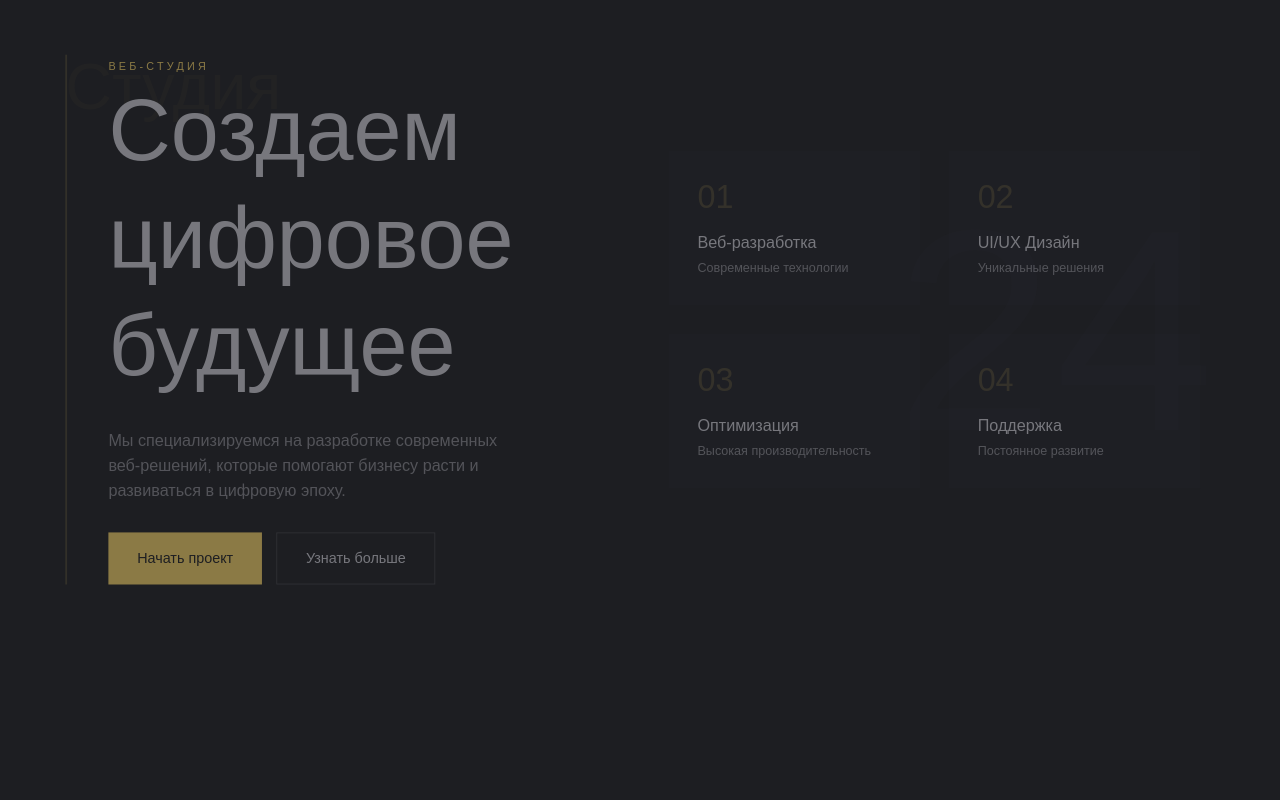
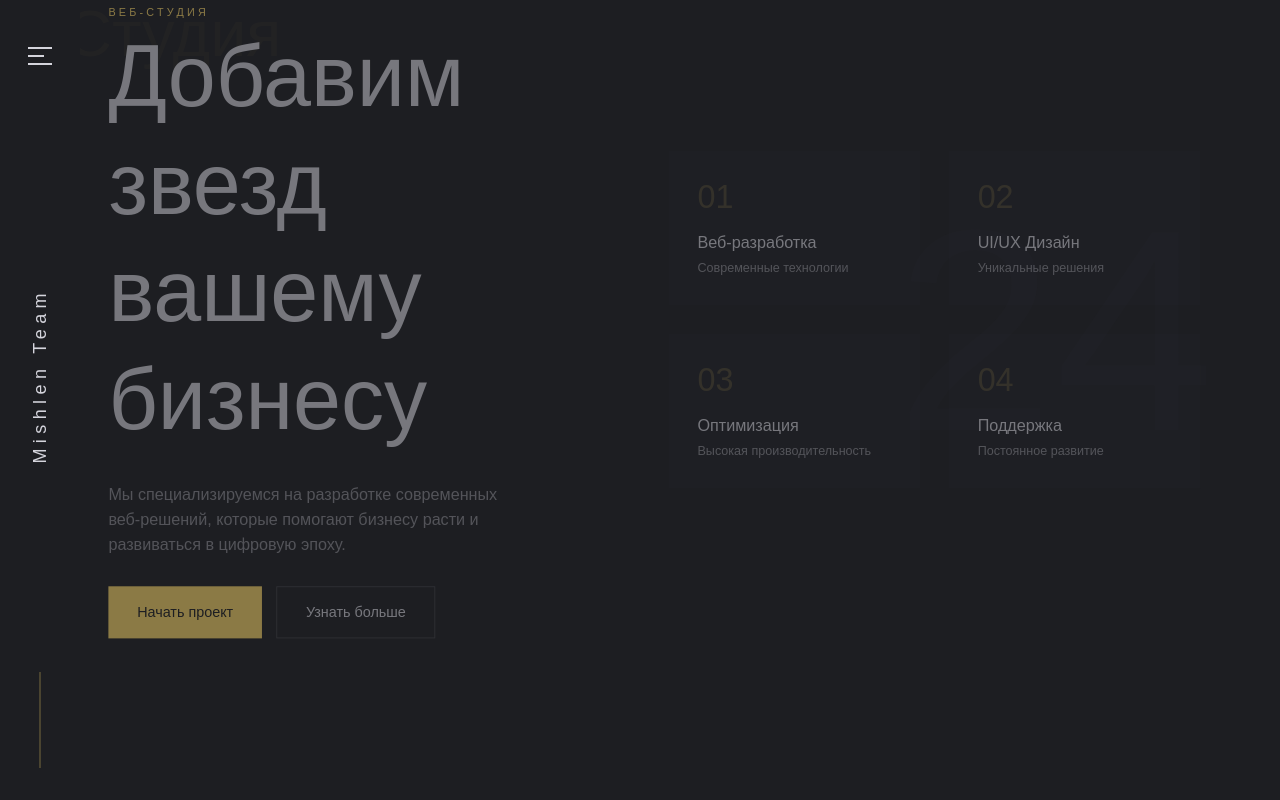
Before and after one commit to burkovmu/web-final, a Next.js app: page / in a window 1280 px wide. Shown: the top 800 px of the page. Built offline with nearby package versions, Linux system fonts and the light colour scheme; a web font is replaced by a local one.

Commit message:
Обновлен заголовок в главном блоке: 'Добавим звезд вашему бизнесу'

```diff
--- a/src/app/layout.tsx
+++ b/src/app/layout.tsx
@@ -1,5 +1,6 @@
 import './globals.css';
 import CustomCursor from '@/components/CustomCursor';
+import Navigation from '@/components/Navigation';
 import { stolzl } from './fonts';
 
 export const metadata = {
@@ -15,6 +16,7 @@ export default function RootLayout({
   return (
     <html lang="en" className={stolzl.variable}>
       <body>
+        <Navigation />
         {children}
         <CustomCursor />
       </body>
--- a/src/components/HeroSection.tsx
+++ b/src/components/HeroSection.tsx
@@ -49,9 +49,9 @@ export default function HeroSection() {
                   transition={{ delay: 0.3 }}
                   className="text-8xl font-stolzl text-[#d4d4dc] leading-tight"
                 >
-                  Создаем<br />
-                  цифровое<br />
-                  будущее
+                  Добавим<br />
+                  звезд<br />
+                  вашему бизнесу
                 </motion.h1>
 
                 <motion.p
--- a/src/components/Navigation.tsx
+++ b/src/components/Navigation.tsx
@@ -1,81 +1,124 @@
 'use client';
 
 import { useState } from 'react';
-import { motion } from 'framer-motion';
+import { motion, AnimatePresence } from 'framer-motion';
+import Link from 'next/link';
+
+const menuItems = [
+  { title: 'Главная', href: '/' },
+  { title: 'О нас', href: '/about' },
+  { title: 'Услуги', href: '/services' },
+  { title: 'Проекты', href: '/projects' },
+  { title: 'Контакты', href: '/contacts' }
+];
 
 export default function Navigation() {
-  const [isOpen, setIsOpen] = useState(false);
-
-  const menuItems = [
-    { href: '#home', label: 'Главная' },
-    { href: '#projects', label: 'Проекты' },
-    { href: '#services', label: 'Услуги' },
-    { href: '#about', label: 'О нас' },
-    { href: '#contact', label: 'Контакты' }
-  ];
-
-  const scrollToSection = (sectionId: string) => {
-    const element = document.querySelector(sectionId);
-    if (element) {
-      element.scrollIntoView({ behavior: 'smooth' });
-      setIsOpen(false);
-    }
-  };
+  const [isMenuOpen, setIsMenuOpen] = useState(false);
 
   return (
     <>
-      <nav className="fixed top-0 left-0 h-screen w-[80px] bg-[#1d1e22] border-r border-[#393f4d] z-50">
-        <div className="h-full flex flex-col items-center justify-between py-8">
-          {/* Logo */}
-          <div className="w-full px-4">
-            <motion.button
-              whileHover={{ scale: 1.05 }}
-              whileTap={{ scale: 0.95 }}
-              onClick={() => setIsOpen(!isOpen)}
-              className="w-full aspect-square bg-[#393f4d] hover:bg-[#feda6a] transition-colors flex flex-col items-center justify-center gap-2"
+      {/* Вертикальная шапка */}
+      <motion.div
+        initial={{ opacity: 0 }}
+        animate={{ opacity: 1 }}
+        transition={{ duration: 0.8 }}
+        className="fixed left-0 top-0 h-screen w-20 bg-[#1d1e22] z-50 flex flex-col items-center justify-between py-8"
       >
-              <span className="w-6 h-[2px] bg-[#d4d4dc] transition-colors" />
-              <span className="w-6 h-[2px] bg-[#d4d4dc] transition-colors" />
-              <span className="w-6 h-[2px] bg-[#d4d4dc] transition-colors" />
-            </motion.button>
+        {/* Кнопка меню */}
+        <button
+          onClick={() => setIsMenuOpen(true)}
+          className="w-12 h-12 relative group"
+        >
+          <div className="absolute left-1/2 top-1/2 -translate-x-1/2 -translate-y-1/2 w-6 flex flex-col gap-1.5">
+            <div className="w-full h-[2px] bg-[#d4d4dc] group-hover:bg-[#feda6a] transition-colors" />
+            <div className="w-2/3 h-[2px] bg-[#d4d4dc] group-hover:bg-[#feda6a] transition-colors" />
+            <div className="w-full h-[2px] bg-[#d4d4dc] group-hover:bg-[#feda6a] transition-colors" />
+          </div>
+        </button>
+
+        {/* Вертикальный текст */}
+        <div className="flex-1 flex items-center">
+          <motion.div
+            className="rotate-180 text-[#d4d4dc] text-lg tracking-[0.3em] font-stolzl"
+            style={{ writingMode: 'vertical-rl' }}
+          >
+            Mishlen Team
+          </motion.div>
         </div>
 
-          {/* Company Name */}
-          <div className="rotate-180 [writing-mode:vertical-rl] text-2xl tracking-widest text-[#feda6a] font-light select-none">
-            Web Studio
-          </div>
+        {/* Декоративная линия */}
+        <div className="w-[2px] h-24 bg-[#feda6a]/20" />
+      </motion.div>
 
-          {/* Decorative Element */}
-          <div className="w-2 h-2 bg-[#393f4d]" />
-        </div>
-      </nav>
+      {/* Всплывающее меню */}
+      <AnimatePresence>
+        {isMenuOpen && (
+          <>
+            {/* Затемнение */}
+            <motion.div
+              initial={{ opacity: 0 }}
+              animate={{ opacity: 1 }}
+              exit={{ opacity: 0 }}
+              transition={{ duration: 0.3 }}
+              className="fixed inset-0 bg-black/80 backdrop-blur-sm z-40"
+              onClick={() => setIsMenuOpen(false)}
+            />
 
-      {/* Sidebar Menu */}
+            {/* Меню */}
             <motion.div
               initial={{ x: '-100%' }}
-        animate={{ x: isOpen ? '80px' : '-100%' }}
-        transition={{ type: 'spring', stiffness: 300, damping: 30 }}
-        className="fixed top-0 left-0 h-screen w-[300px] bg-[#393f4d] z-40 p-12"
+              animate={{ x: 0 }}
+              exit={{ x: '-100%' }}
+              transition={{ type: 'tween', duration: 0.4 }}
+              className="fixed left-0 top-0 w-full max-w-xl h-screen bg-[#1d1e22] z-50 p-20"
             >
-        <div className="h-full flex flex-col justify-center">
+              {/* Кнопка закрытия */}
+              <button
+                onClick={() => setIsMenuOpen(false)}
+                className="absolute right-8 top-8 w-12 h-12 flex items-center justify-center group"
+              >
+                <div className="relative w-8 h-8">
+                  <div className="absolute inset-0 rotate-45 flex items-center justify-center">
+                    <div className="w-full h-[2px] bg-[#d4d4dc] group-hover:bg-[#feda6a] transition-colors" />
+                  </div>
+                  <div className="absolute inset-0 -rotate-45 flex items-center justify-center">
+                    <div className="w-full h-[2px] bg-[#d4d4dc] group-hover:bg-[#feda6a] transition-colors" />
+                  </div>
+                </div>
+              </button>
+
+              {/* Навигация */}
+              <nav className="h-full flex flex-col justify-center -mt-20">
                 <ul className="space-y-8">
-            {menuItems.map((item) => (
+                  {menuItems.map((item, index) => (
                     <motion.li
                       key={item.href}
-                whileHover={{ x: 10 }}
-                className="overflow-hidden"
+                      initial={{ opacity: 0, x: -20 }}
+                      animate={{ opacity: 1, x: 0 }}
+                      exit={{ opacity: 0, x: -20 }}
+                      transition={{ delay: index * 0.1 }}
                     >
-                <button
-                  onClick={() => scrollToSection(item.href)}
-                  className="text-3xl font-light text-[#d4d4dc] hover:text-[#feda6a] transition-colors"
+                      <Link
+                        href={item.href}
+                        className="group flex items-center gap-4 text-[#d4d4dc] hover:text-[#feda6a] transition-colors"
+                        onClick={() => setIsMenuOpen(false)}
                       >
-                  {item.label}
-                </button>
+                        <span className="text-4xl font-stolzl">{item.title}</span>
+                        <div className="h-[1px] w-0 bg-[#feda6a] group-hover:w-24 transition-all" />
+                      </Link>
                     </motion.li>
                   ))}
                 </ul>
+              </nav>
+
+              {/* Декоративный текст */}
+              <div className="absolute right-8 bottom-8 text-[20rem] font-stolzl text-[#393f4d]/10 leading-none select-none pointer-events-none">
+                MT
               </div>
             </motion.div>
           </>
+        )}
+      </AnimatePresence>
+    </>
   );
 }
```
Lines whose indentation alone changed are shown as unchanged.
